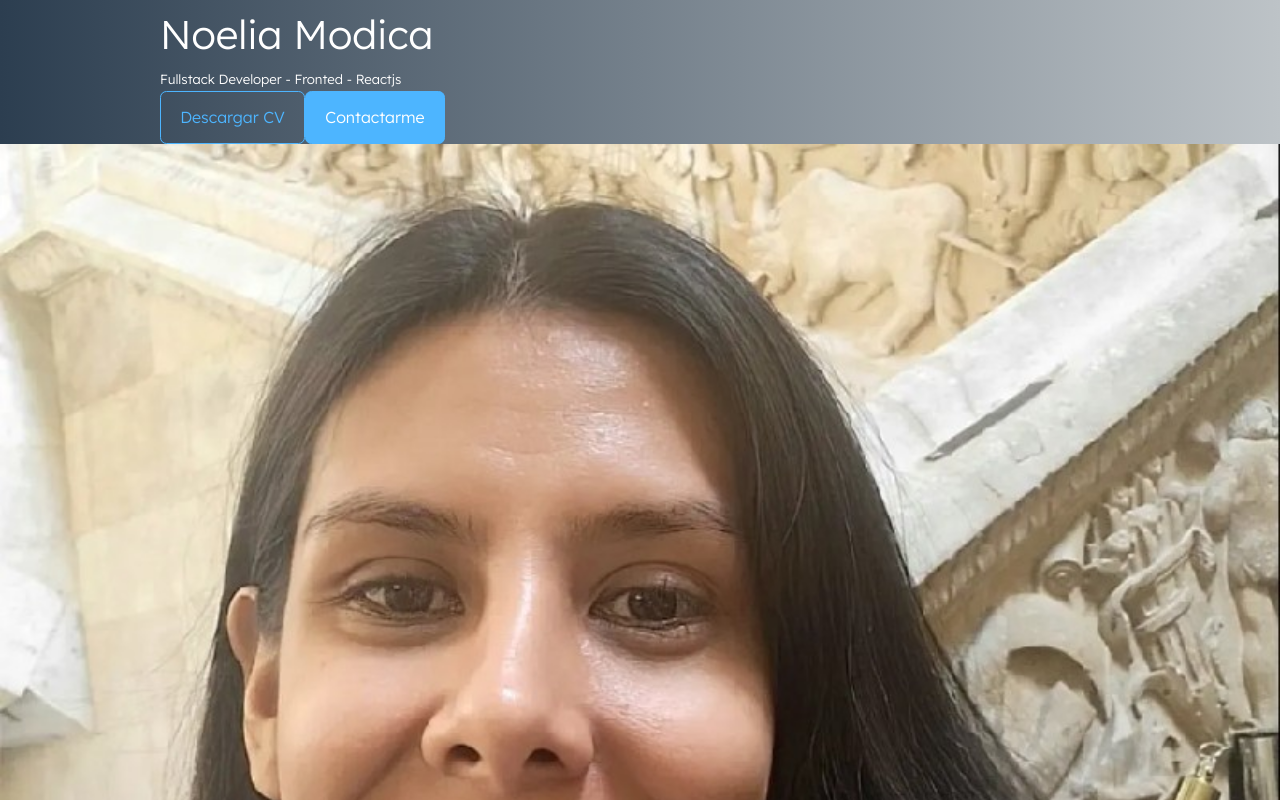
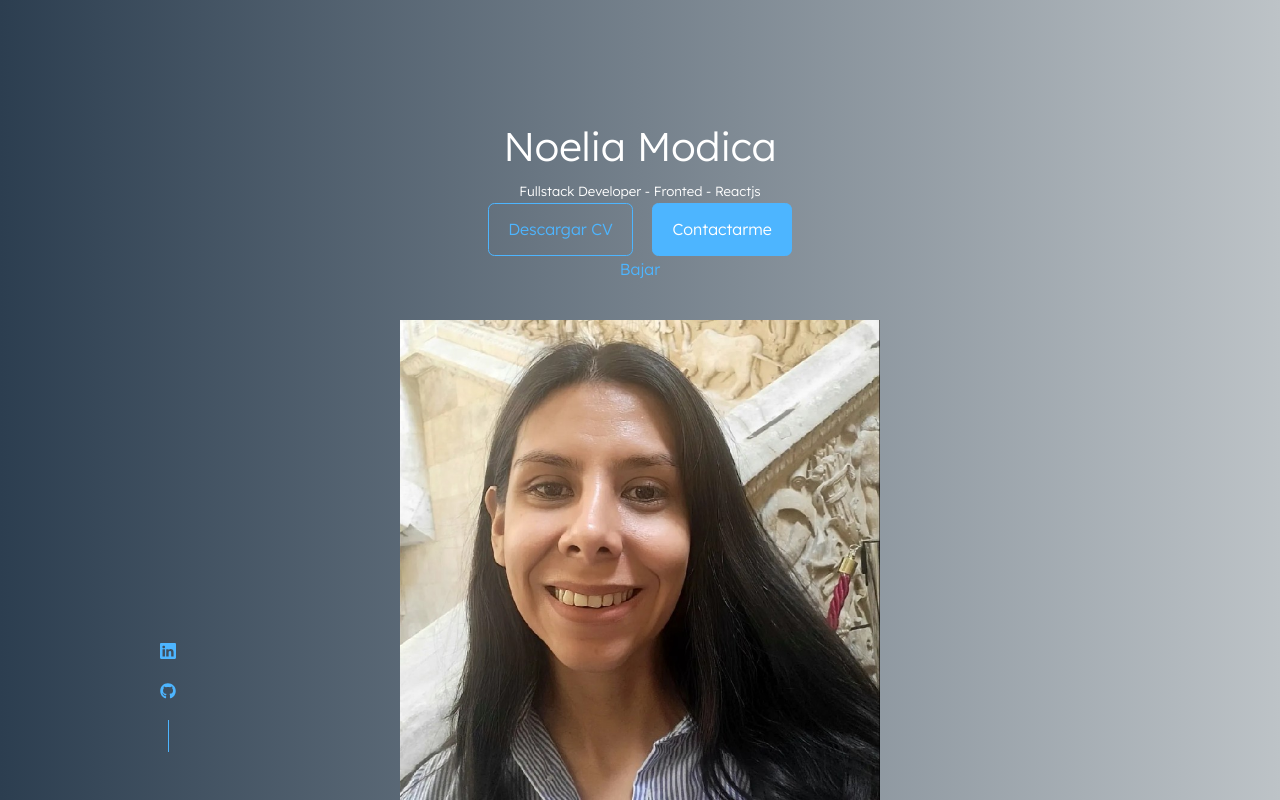
Before and after one commit to noeliamodica/React_ProyectoPortfolioPersonal-, a React (Create React App) app: page / in a window 1280 px wide. Shown: the top 800 px of the page. Built offline with nearby package versions, Linux system fonts and the light colour scheme.

Commit message:
header css

```diff
--- a/src/components/header/Header.css
+++ b/src/components/header/Header.css
@@ -0,0 +1,52 @@
+header {
+    height: 100vh;
+    padding-top: 7rem;
+    overflow: hidden;
+}
+
+.header_container {
+    text-align: center;
+    height: 100%;
+    position: relative;
+}
+
+/* CTA */
+
+.cta {
+    margin-top: 2.rem;
+    display: flex;
+    gap: 1.2rem;
+    justify-content: center;
+}
+
+/* header social */
+
+.header_socials {
+    display: flex;
+    flex-direction: column;
+    align-items: center;
+    gap: 0.8rem;
+    position: absolute;
+    left: 0;
+    bottom: 3rem;
+}
+
+.header_socials::after {
+    content: '';
+    width: 1px;
+    height: 2rem;
+    background: var(--color-primary);
+}
+
+/* image cv */
+
+.me {
+    background: var(--color-primary);
+    width: 22 rem;
+    height: 30rem;
+    position: absolute;
+    left: 50%;
+    transform: translateX(-50%);
+    margin-top: 4rem;
+    border-radius: 12rem 12rem 0 0;
+}
--- a/src/components/header/Header.js
+++ b/src/components/header/Header.js
@@ -2,6 +2,7 @@ import React from 'react'
 import './Header.css'
 import CTA from './CTA'
 import imagenCV from '../../assets/imagenCV.png'
+import HeaderSocials from './HeaderSocials'
 
 const Header = () => {
   return (
@@ -10,12 +11,14 @@ const Header = () => {
         <h1> Noelia Modica </h1>
         <h5 className='text-light'> Fullstack Developer - Fronted - Reactjs</h5>
         <CTA />
-      </div>
+        <HeaderSocials />
+
       <div className='me'>
         <img src={imagenCV} alt='imagenCV'/>
       </div>
 
       <a href='#contact' className='scroll__down'> Bajar </a>
+      </div>
     </header>
   )
 }
--- a/src/components/header/HeaderSocials.js
+++ b/src/components/header/HeaderSocials.js
@@ -1,4 +1,5 @@
 import React from 'react'
+import './Header.css'
 import {BsLinkedin} from 'react-icons/bs'
 import {FaGithub} from 'react-icons/fa'
 
```
